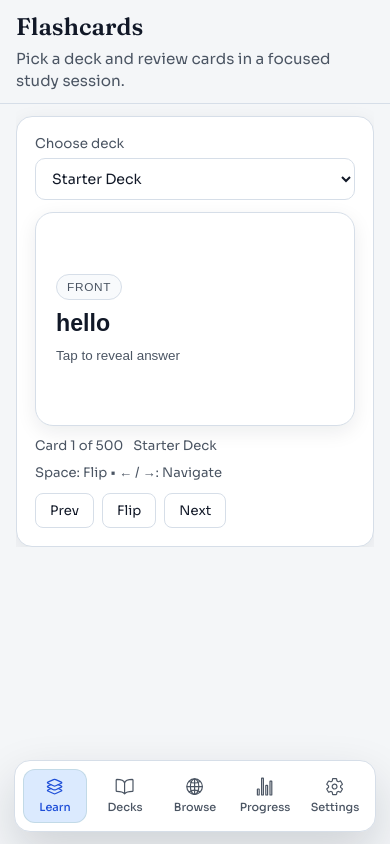
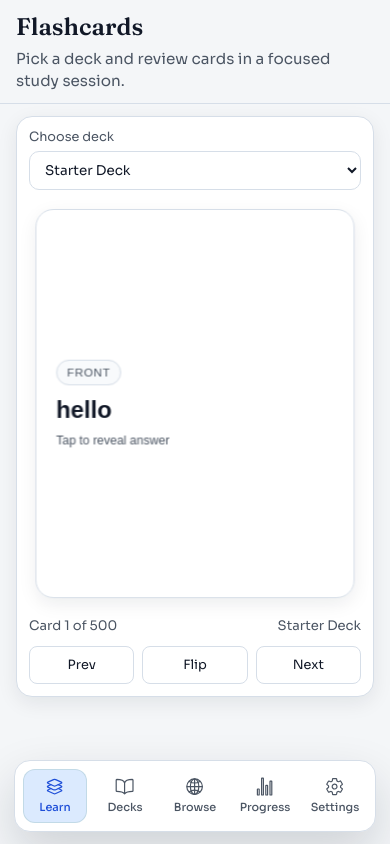
Before and after one commit to rorimark/LioraLang, a React (Vite) app: page /learn in a window 390 px wide. Built offline with nearby package versions, Linux system fonts and the light colour scheme.

Commit message:
feat(learn): improve mobile flashcard layout and overflow behavior

```diff
--- a/src/app/layouts/AppLayout.css
+++ b/src/app/layouts/AppLayout.css
@@ -39,7 +39,8 @@
 }
 
 .app-shell__content--learn {
-  overflow: hidden;
+  overflow-y: auto;
+  overflow-x: hidden;
 }
 
 .app-shell__mobile-nav {
--- a/src/features/flashcard/ui/Flashcard/Flashcard.css
+++ b/src/features/flashcard/ui/Flashcard/Flashcard.css
@@ -6,7 +6,7 @@
   background: transparent;
   color: inherit;
   cursor: pointer;
-  perspective: 1600px;
+  perspective: 2400px;
   text-align: left;
 }
 
@@ -16,13 +16,13 @@
   width: 100%;
   height: 100%;
   will-change: transform;
-  transform: translateZ(0);
+  transform: translateZ(0) scale(0.985);
   transform-style: preserve-3d;
   transition: transform 540ms cubic-bezier(0.2, 0.75, 0.2, 1);
 }
 
 .flashcard--flipped .flashcard__inner {
-  transform: rotateY(180deg);
+  transform: rotateY(180deg) scale(0.985);
 }
 
 .flashcard__face {
@@ -91,6 +91,8 @@
   font-size: clamp(1.45rem, 2.8vw, 2.4rem);
   line-height: 1.2;
   color: var(--color-text);
+  overflow-wrap: anywhere;
+  word-break: break-word;
 }
 
 .flashcard__hint {
@@ -119,4 +121,12 @@
     border-radius: 18px;
     gap: 10px;
   }
+
+  .flashcard__text {
+    font-size: clamp(1.2rem, 6.2vw, 1.9rem);
+  }
+
+  .flashcard__hint {
+    font-size: 0.78rem;
+  }
 }
--- a/src/widgets/LearnFlashcardsPanel/ui/LearnFlashcardsPanel.css
+++ b/src/widgets/LearnFlashcardsPanel/ui/LearnFlashcardsPanel.css
@@ -2,7 +2,7 @@
   height: 100%;
   min-height: 0;
   display: flex;
-  overflow: hidden;
+  overflow: visible;
 }
 
 .learn-page-panel {
@@ -11,6 +11,7 @@
   display: flex;
   flex-direction: column;
   gap: 14px;
+  overflow: visible;
 }
 
 .learn-page-panel__controls {
@@ -58,18 +59,47 @@
 .learn-page-panel__card-stage {
   flex: 1;
   min-height: 0;
+  display: grid;
+  place-items: center;
+  padding: clamp(6px, 1vw, 12px);
+  overflow: visible;
+}
+
+.learn-page-panel__card-viewport {
+  width: min(100%, 980px);
+  height: 100%;
+  min-height: 0;
+  contain: layout;
 }
 
 .learn-page-panel__meta {
-  display: flex;
-  gap: 10px;
-  flex-wrap: wrap;
+  display: grid;
+  grid-template-columns: minmax(0, 1fr) auto;
+  gap: 6px 10px;
+  align-items: center;
   color: var(--color-text-muted);
   font-size: 0.82rem;
 }
 
+.learn-page-panel__meta-item {
+  min-width: 0;
+}
+
+.learn-page-panel__meta-item--deck {
+  text-align: right;
+  white-space: nowrap;
+  overflow: hidden;
+  text-overflow: ellipsis;
+}
+
+.learn-page-panel__meta-item--shortcuts {
+  grid-column: 1 / -1;
+  font-size: 0.78rem;
+}
+
 .learn-page-panel__actions {
-  display: flex;
+  display: grid;
+  grid-template-columns: repeat(3, minmax(0, 1fr));
   gap: 8px;
 }
 
@@ -81,6 +111,7 @@
   cursor: pointer;
   font-family: inherit;
   font-size: 0.82rem;
+  min-height: 40px;
   padding: 8px 14px;
 }
 
@@ -90,6 +121,56 @@
 
 @media (max-width: 960px) {
   .learn-page-panel {
+    gap: 10px;
+    padding: 14px;
+  }
+
+  .learn-page-panel__controls select {
+    max-width: none;
+  }
+
+  .learn-page-panel__card-stage {
+    min-height: clamp(260px, 48dvh, 420px);
+    padding: clamp(4px, 1vw, 8px);
+  }
+
+  .learn-page-panel__card-viewport {
+    width: 100%;
+  }
+
+  .learn-page-panel__meta-item--shortcuts {
+    font-size: 0.74rem;
+  }
+}
+
+@media (max-width: 640px) {
+  .learn-page-panel {
+    padding: 12px;
     gap: 12px;
   }
+
+  .learn-page-panel__controls label {
+    font-size: 0.8rem;
+  }
+
+  .learn-page-panel__controls select {
+    font-size: 0.84rem;
+    padding: 9px 11px;
+  }
+
+  .learn-page-panel__card-stage {
+    min-height: clamp(240px, 44dvh, 360px);
+  }
+
+  .learn-page-panel__actions button {
+    font-size: 0.8rem;
+    min-height: 38px;
+    padding: 8px 10px;
+  }
 }
+
+@media (max-width: 420px), (max-height: 740px) {
+  .learn-page-panel__meta-item--shortcuts {
+    display: none;
+  }
+}
--- a/src/widgets/LearnFlashcardsPanel/ui/LearnFlashcardsPanel.jsx
+++ b/src/widgets/LearnFlashcardsPanel/ui/LearnFlashcardsPanel.jsx
@@ -66,6 +66,7 @@ export const LearnFlashcardsPanel = memo(() => {
       ) : (
         <>
           <div className="learn-page-panel__card-stage">
+            <div className="learn-page-panel__card-viewport">
               <Flashcard
                 frontLabel="Front"
                 backLabel="Back"
@@ -76,13 +77,16 @@ export const LearnFlashcardsPanel = memo(() => {
                 onFlip={toggleBackVisibility}
               />
             </div>
+          </div>
 
           <div className="learn-page-panel__meta">
-            <span>
+            <span className="learn-page-panel__meta-item">
               Card {currentCardIndex} of {cardsCount}
             </span>
-            <span>{deck?.name || "Deck"}</span>
-            <span>
+            <span className="learn-page-panel__meta-item learn-page-panel__meta-item--deck">
+              {deck?.name || "Deck"}
+            </span>
+            <span className="learn-page-panel__meta-item learn-page-panel__meta-item--shortcuts">
               {flipShortcutHint}: Flip • {navigationShortcutHint}: Navigate
             </span>
           </div>
```
Lines whose indentation alone changed are shown as unchanged.
